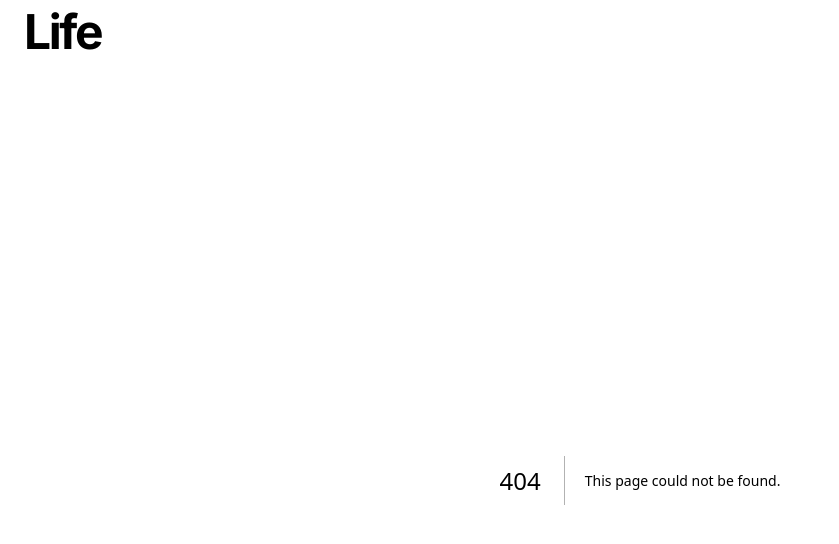
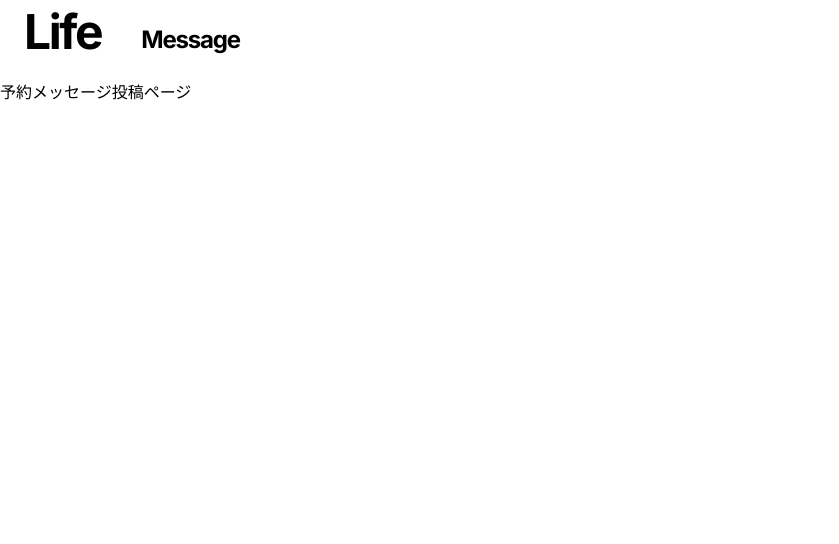
Before and after one commit to guxiken9/wakkason-demo-app, a Next.js app: page /message in a window 1280 px wide. Before the commit this address had no page. Shown: the top 544 px of the page, without its empty margins (0-839 px from the left). Built offline with nearby package versions, Linux system fonts and the light colour scheme.

Commit message:
ヘッダー調整。

```diff
--- a/src/app/layout.tsx
+++ b/src/app/layout.tsx
@@ -39,6 +39,19 @@ export default function RootLayout({
           >
             Life
           </Link>
+          <Link
+            href="/message"
+            className={`
+              px-10
+              h-auto
+              my-6
+              font-bold
+              text-2xl
+              tracking-tighter
+            `}
+          >
+            Message
+          </Link>
         </header>
         <main className="pt-20 pb-8 min-h-screen">
           <Suspense fallback={"loading..."}></Suspense>
--- /dev/null
+++ b/src/app/message/page.tsx
@@ -0,0 +1,7 @@
+export default async function Message() {
+  return (
+    <>
+      <p>予約メッセージ投稿ページ</p>
+    </>
+  );
+}
```
Lines whose indentation alone changed are shown as unchanged.
